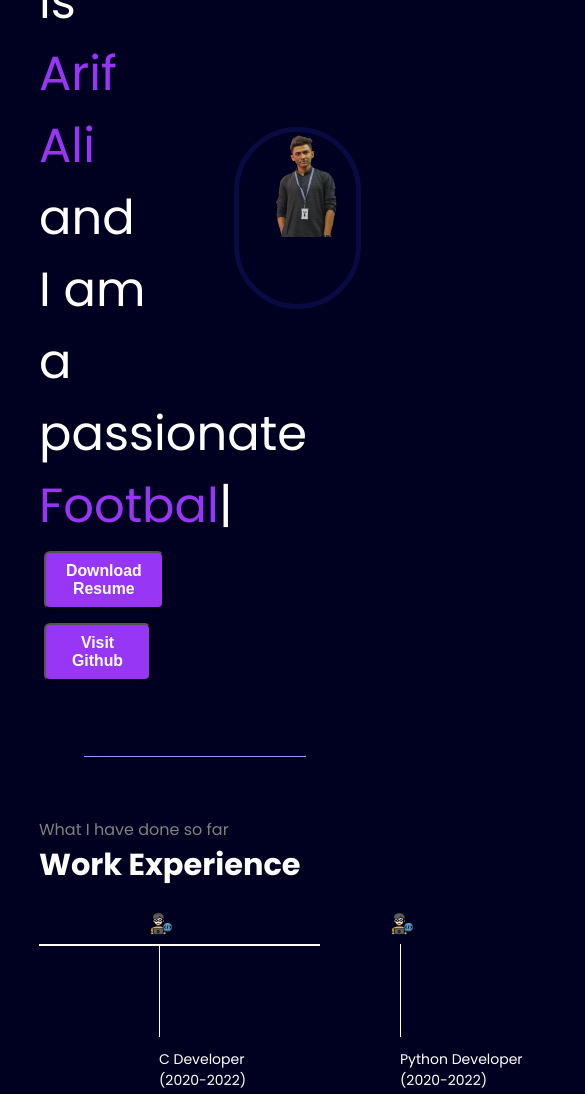
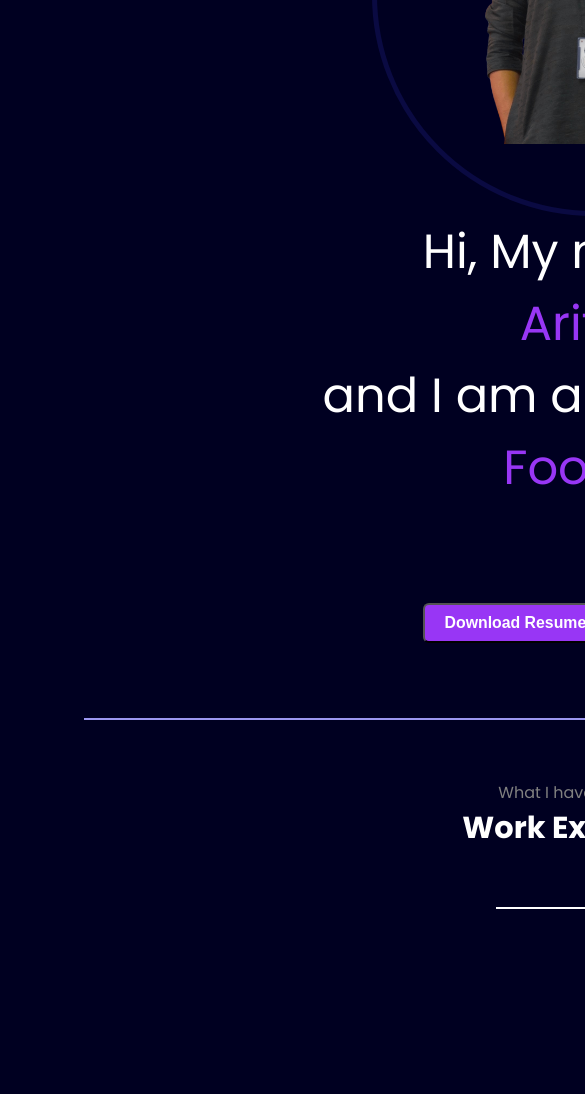
Before and after one commit to Arifali1402/ArifPortfolio, a plain HTML site: page index.html in a window 390 px wide. Shown: the part 400-1494 px from the top of the page, 585 px wide, since content can reach past the window. Drawn offline with nearby package versions, Linux system fonts and the light colour scheme.

Commit message:
Update styles.css
Add media query for responsiveness

```diff
--- a/styles.css
+++ b/styles.css
@@ -190,3 +190,69 @@ footer .footer-rights {
     color: gray;
     padding: 12px 0;
 }
+
+
+@media screen and (max-width: 1600px) {
+    body {
+        min-width: fit-content;
+    }
+
+    .box {
+        flex-direction: column;
+    }
+
+    .vertical-title,
+    .vertical-desc {
+        left: 45px;
+    }
+
+    .secondSection {
+        display: flex;
+        flex-direction: column;
+        align-items: center;
+        height: 220vh;
+    }
+
+    .secondSection .vertical {
+        height: unset;
+    }
+
+    .secondSection .box {
+        width: 50vw;
+    }
+
+    nav {
+        flex-direction: row;
+    }
+
+    .firstSection {
+        flex-direction: column-reverse;
+    }
+
+    .leftSection {
+        width: 100% !important;
+        display: flex;
+        flex-direction: column;
+        justify-content: center;
+        align-items: center;
+    }
+
+    .rightSection div {
+        width: 60%;
+    }
+
+    .rightSection {
+        width: 721px !important;
+        display: flex;
+        justify-content: center;
+    }
+
+    /* .rightSection .circle img {
+        width: 45vw;
+        margin-bottom: 73px;
+    } */
+
+    .image-top {
+        top: 120px;
+    }
+}
```
